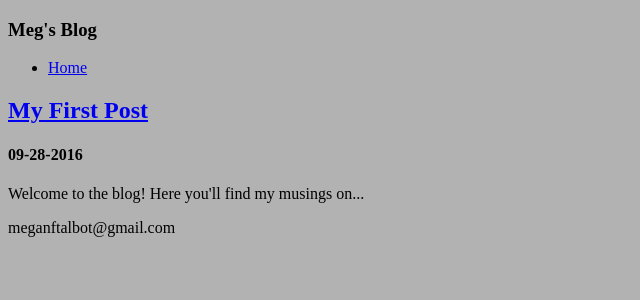
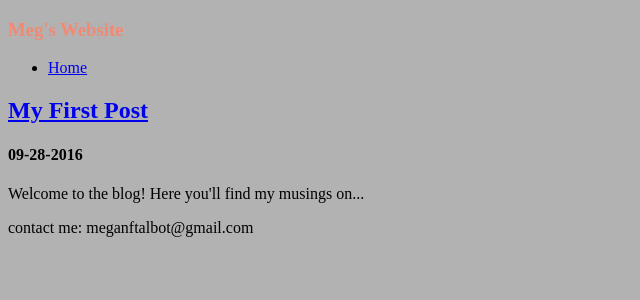
Before and after one commit to meganft/meganft.github.io, a Jekyll site: the page built from index.html, in a window 1280 px wide. Shown: the top 300 px of the page, without its empty margins (0-640 px from the left). Built offline with Jekyll 4.4.1, drawn with Linux system fonts in a browser that asks for light colours.

Commit message:
changes to coloring

```diff
--- a/_includes/footer.html
+++ b/_includes/footer.html
@@ -1,4 +1,4 @@
     </div>
   </body>
-  <p>meganftalbot@gmail.com</p>
+  <p>contact me: meganftalbot@gmail.com</p>
 </html>
--- a/_includes/header.html
+++ b/_includes/header.html
@@ -2,11 +2,11 @@
 <html lang="en">
 <head>
   <meta charset="utf-8">
-  <title>{{ site.title }}</title>
+  <title>Meg's Website</title>
   <link href="/css/styles.css" rel="stylesheet">
 </head>
 <body>
-  <h3>{{ site.title }}</h3>
+  <h3>Meg's Website</h3>
   <div>
     <ul>
       <li><a href="/">Home</a></li>
--- a/css/styles.css
+++ b/css/styles.css
@@ -7,3 +7,10 @@ body {
 title {
   color: #f18973;
 }
+h3 {
+  color: #f18973;
+}
+
+l1 {
+  font-size: 14px
+}
```
